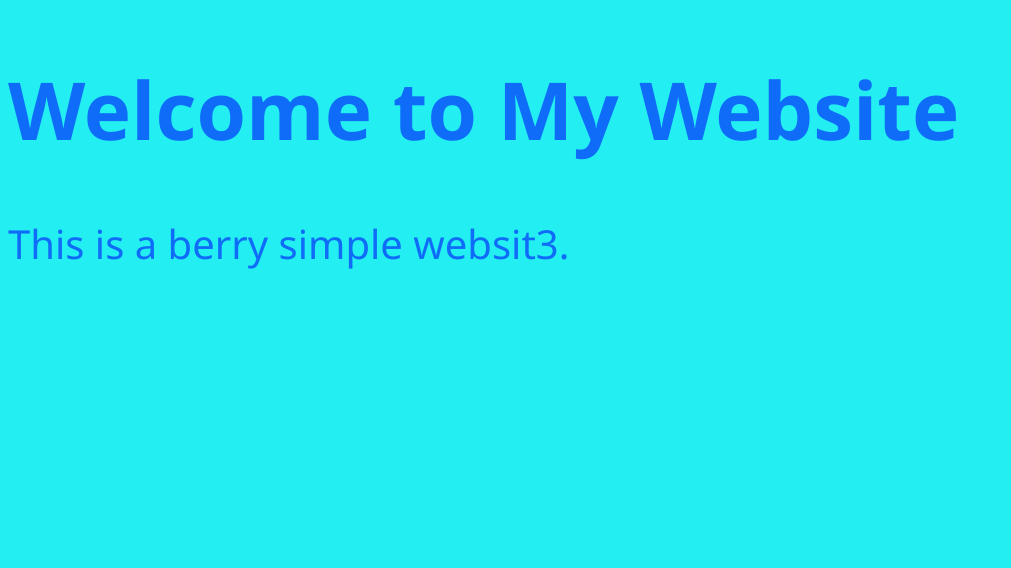
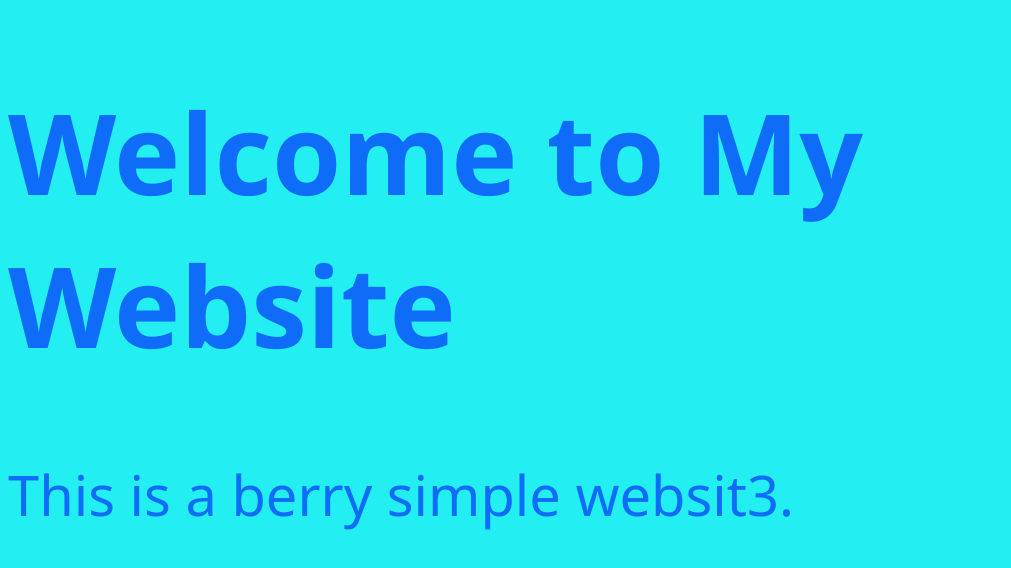
Before and after one commit to SillyWaffle-4/aiden-s-website, a plain HTML site: page index.html in a window 1280 px wide. Shown: the whole page, without its empty margins (0-1011 px from the left). Drawn offline with Linux system fonts and the light colour scheme.

Commit message:
Update style.css

```diff
--- a/style.css
+++ b/style.css
@@ -1,6 +1,6 @@
 body {
-    font-family: 'Segoe UI', 'Roboto', 'Helvetica Neue', Arial, sans-serif;
-    font-size: 2.5rem;
+    font-family: Segoe UI;
+    font-size: 3.5rem;
     color: #0004ff8d;
     background-color: #23eef1;
 }
```
